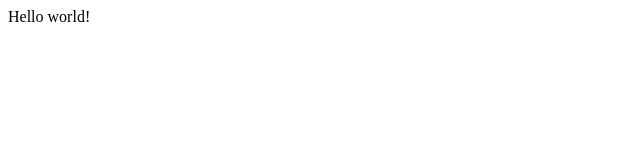
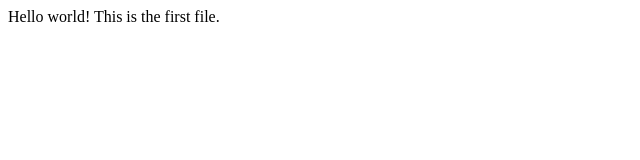
Before and after one commit to loudigi/gatdemo, a Gatsby site: page / in a window 1280 px wide. Shown: the whole page, without its empty margins (0-640 px from the left). Built offline with nearby package versions, Linux system fonts and the light colour scheme; Gatsby itself is replaced by a stand-in of ours.

Commit message:
2nd edit

```diff
--- a/src/pages/index.js
+++ b/src/pages/index.js
@@ -1,5 +1,5 @@
 import React from "react"
 
 export default function Home() {
-  return <div>Hello world!</div>
+  return <div>Hello world! This is the first file.</div>
 }
```
